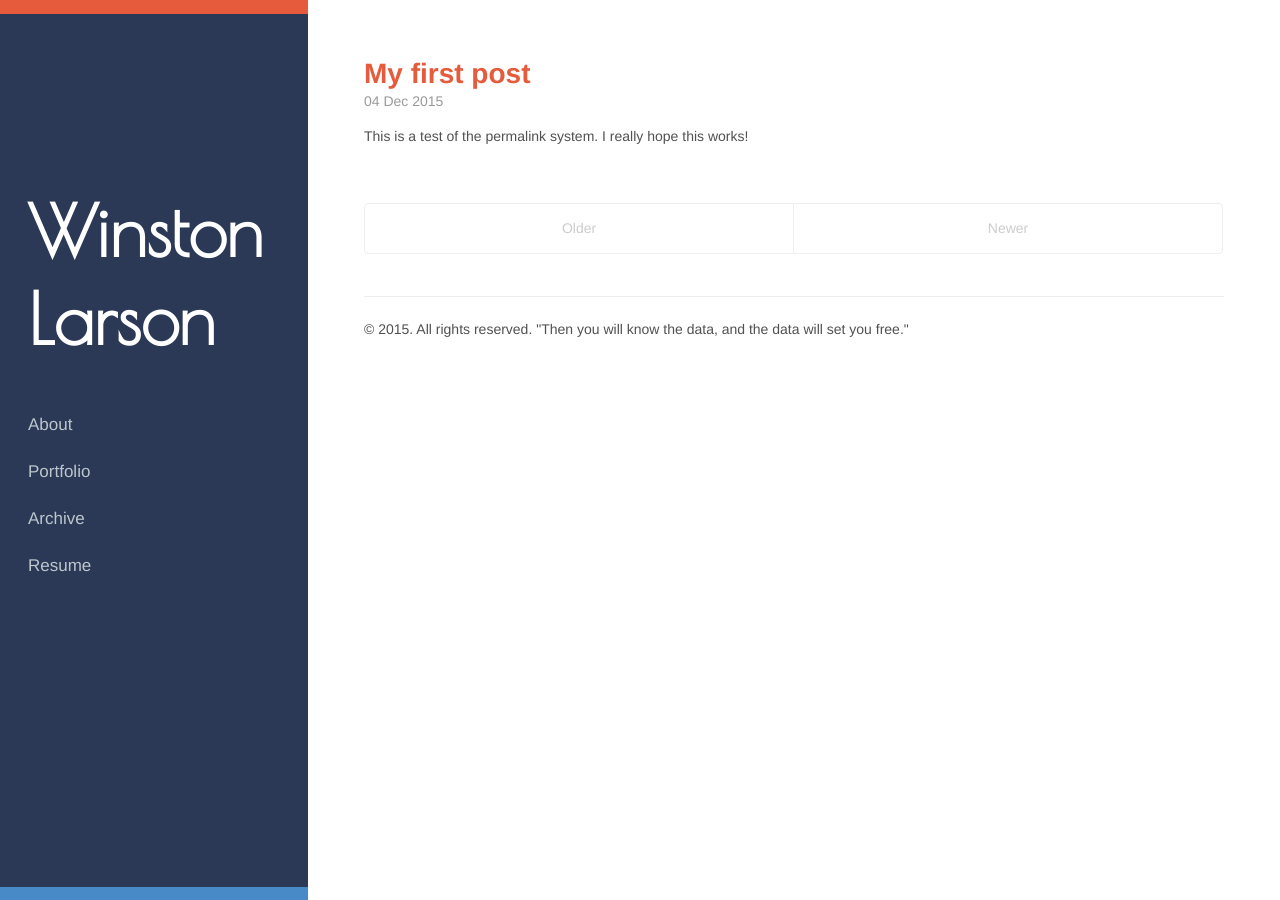
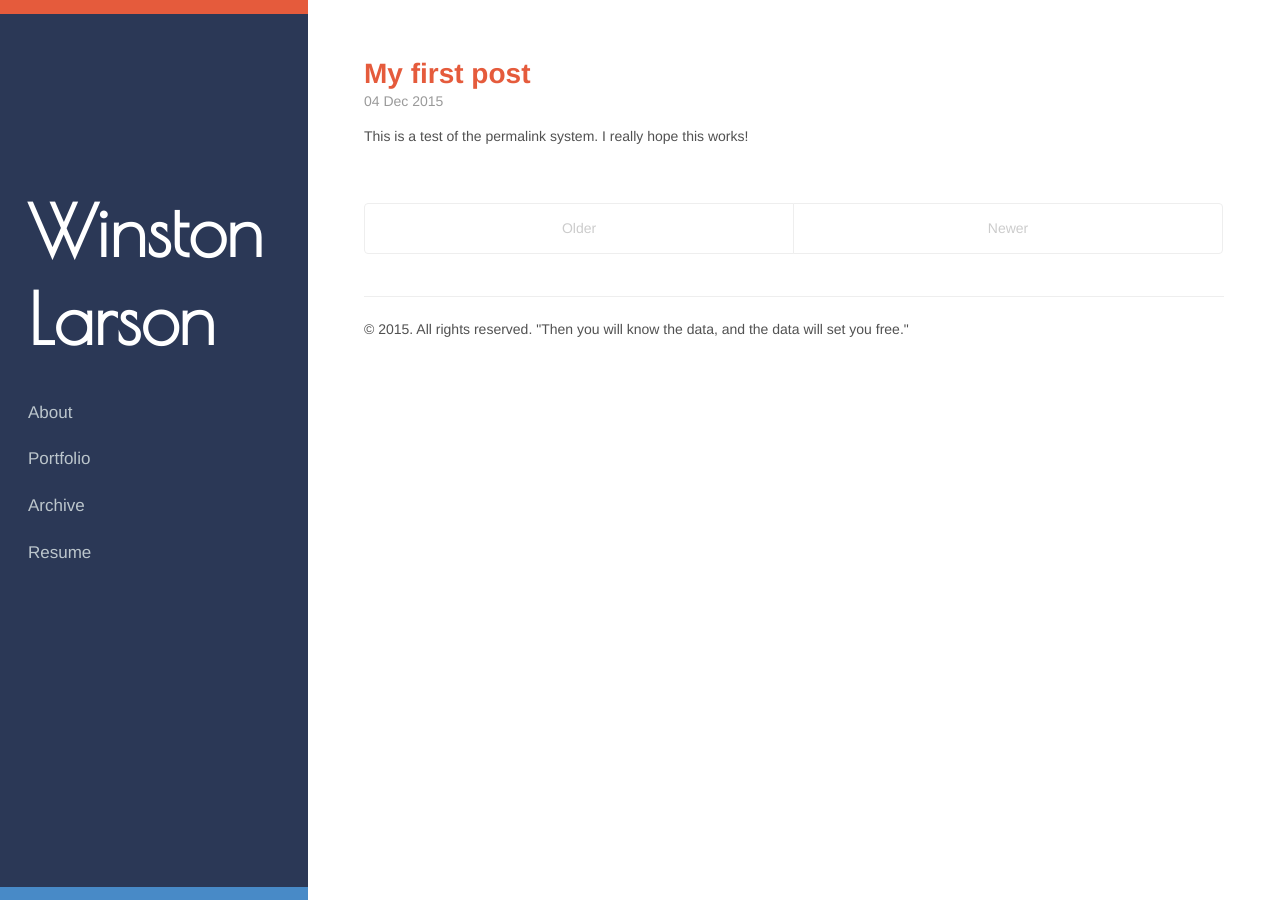
Before and after one commit to winstonlarson/old_website, a Jekyll site: the page built from index.html, in a window 1280 px wide. Built offline with Jekyll 4.4.1, drawn with Linux system fonts in a browser that asks for light colours; some web fonts are replaced; the list of posts is cut into pages by our own code.

Commit message:
another fix

```diff
--- a/public/css/hyde.css
+++ b/public/css/hyde.css
@@ -125,7 +125,7 @@ html {
 }
 @media (min-width: 48em) {
   .sidebar-about h1 {
-    padding-bottom: 10%;
+    padding-bottom: 5%;
   }
 }
 
```
